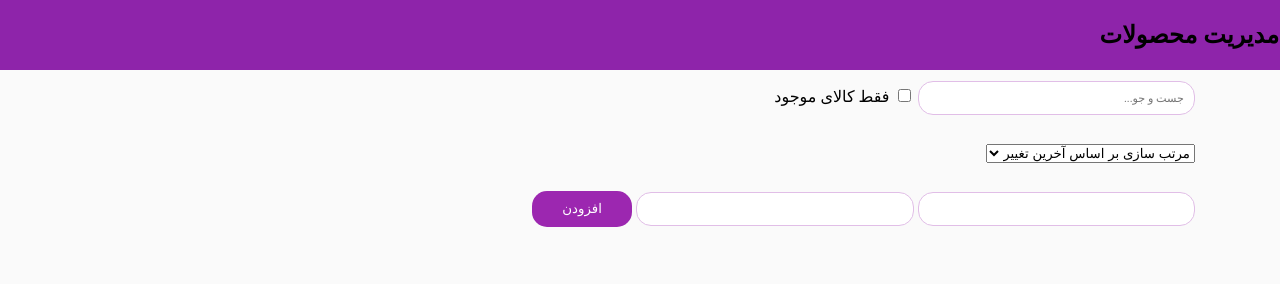
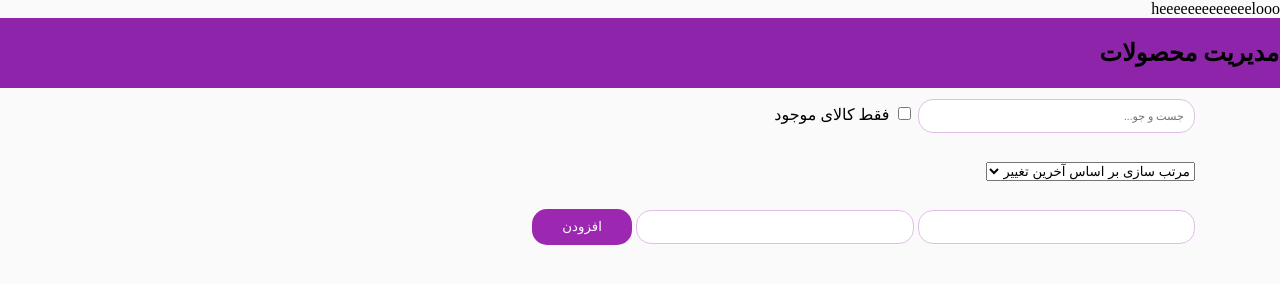
Before and after one commit to nooshinzabihi/addproduct, a website built with webpack: page public/index.html in a window 1280 px wide. Built offline with nearby package versions, Linux system fonts and the light colour scheme; files whose address does not match are found by name.

Commit message:
first edit

```diff
--- a/public/index.html
+++ b/public/index.html
@@ -8,6 +8,7 @@
           <meta charset="utf8">
       </head>
         <body>
+        heeeeeeeeeeeeelooo
             <div class="header">
                 <h2>مدیریت محصولات</h2>
             </div>
```
